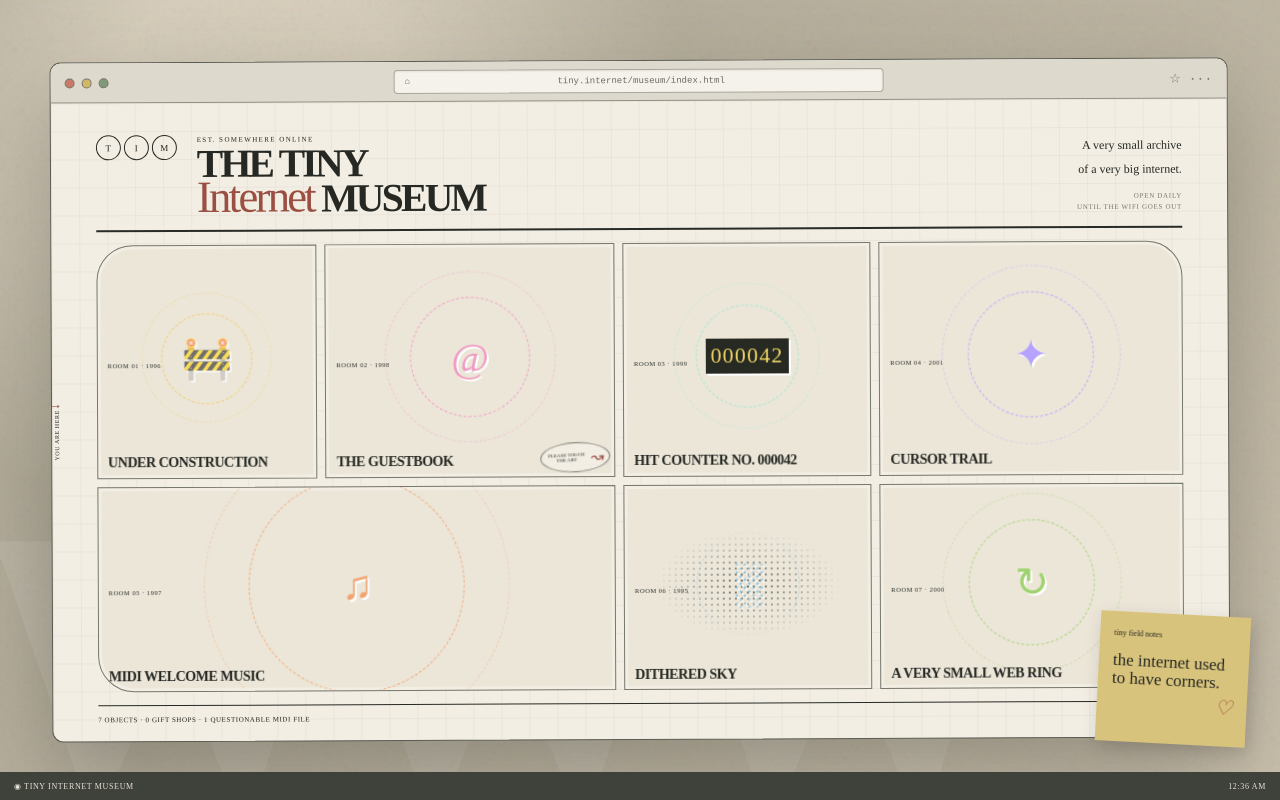
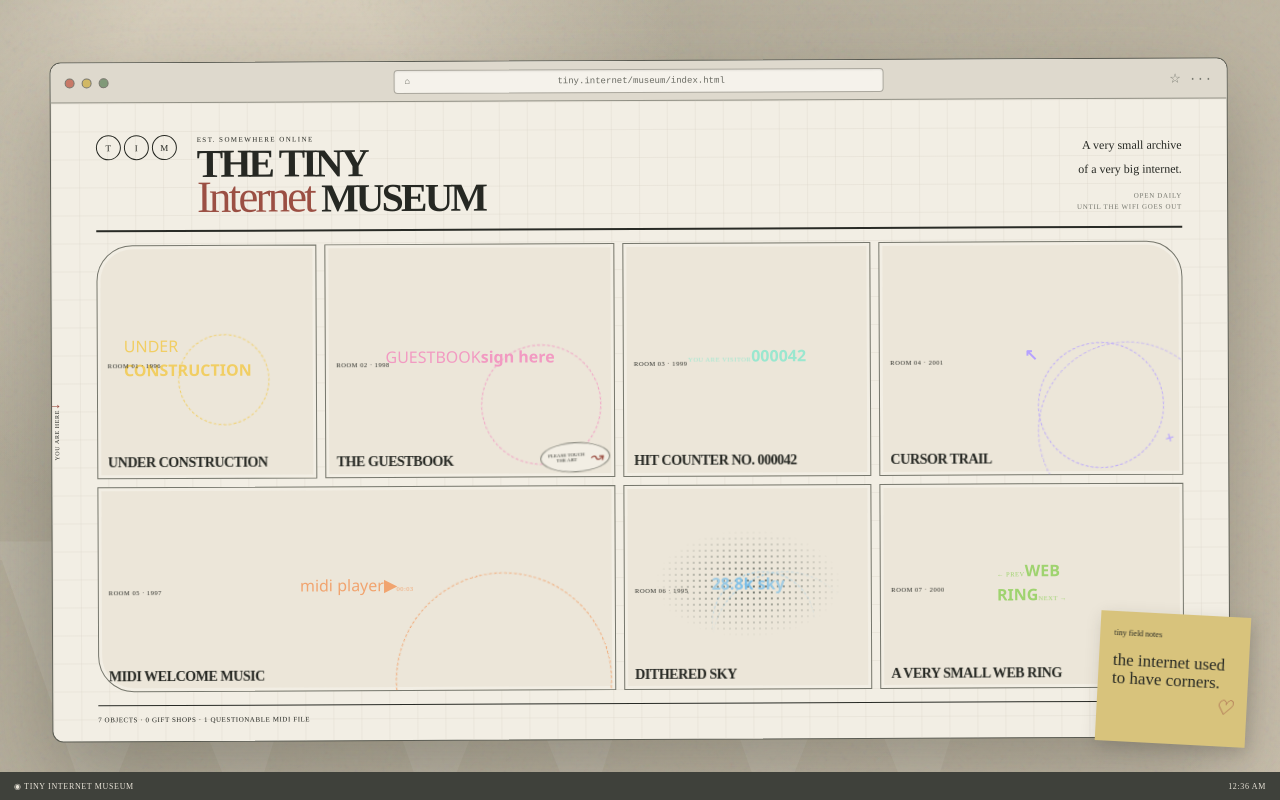
Before and after one commit to jean-tmk/tiny-internet-museum, a Next.js app: page / in a window 1280 px wide. Built offline with nearby package versions, Linux system fonts and the light colour scheme.

Commit message:
Replace modern symbols with period-accurate web relics

```diff
--- a/app/page.tsx
+++ b/app/page.tsx
@@ -4,6 +4,16 @@ import { useEffect, useRef, useState } from "react";
 import artifacts from "../data/artifacts.json";
 
 type Artifact = typeof artifacts[number];
+
+function ArtifactVisual({ id, visits }: { id: string; visits: number }) {
+  if (id === "under-construction") return <div className="relic construction"><span>UNDER</span><i /><b>CONSTRUCTION</b></div>;
+  if (id === "guestbook") return <div className="relic guestbook"><span>GUESTBOOK</span><i /><b>sign here</b></div>;
+  if (id === "hit-counter") return <div className="relic counter"><small>YOU ARE VISITOR</small><b>{String(visits).padStart(6, "0")}</b></div>;
+  if (id === "cursor-trail") return <div className="relic cursor"><b>↖</b><i>+</i><i>+</i><i>+</i></div>;
+  if (id === "midi-room") return <div className="relic midi"><span>midi player</span><b>▶</b><i /><small>00:03</small></div>;
+  if (id === "dithered-sky") return <div className="relic dither"><i /><i /><i /><b>28.8k sky</b></div>;
+  return <div className="relic webring"><small>← PREV</small><b>WEB<br/>RING</b><small>NEXT →</small></div>;
+}
 
 export default function Museum() {
   const [active, setActive] = useState<Artifact | null>(null);
@@ -97,8 +107,7 @@ export default function Museum() {
               >
                 <small>ROOM {String(index + 1).padStart(2, "0")} · {artifact.year}</small>
                 <div className="tinyObject" aria-hidden="true">
-                  <i /><i />
-                  <strong>{artifact.id === "hit-counter" ? String(visits).padStart(6, "0") : artifact.symbol}</strong>
+                  <ArtifactVisual id={artifact.id} visits={visits} />
                 </div>
                 <span>{artifact.title}</span>
               </button>
@@ -122,8 +131,7 @@ export default function Museum() {
             <div className="specimenBar"><span>museum_object_{active.id}.html</span><button onClick={() => setActive(null)} aria-label="Close">×</button></div>
             <div className="specimenBody">
               <div className={`largeObject artifact-${active.id}`}>
-                <i /><i />
-                <strong>{active.id === "hit-counter" ? String(visits).padStart(6, "0") : active.symbol}</strong>
+                <ArtifactVisual id={active.id} visits={visits} />
               </div>
               <section><small>ACCESSION {active.year} / {active.type}</small><h2>{active.title}</h2><p>{active.story}</p><div className="tags">{active.tags.map(tag => <span key={tag}>{tag}</span>)}</div></section>
               <div className="interaction">
```
